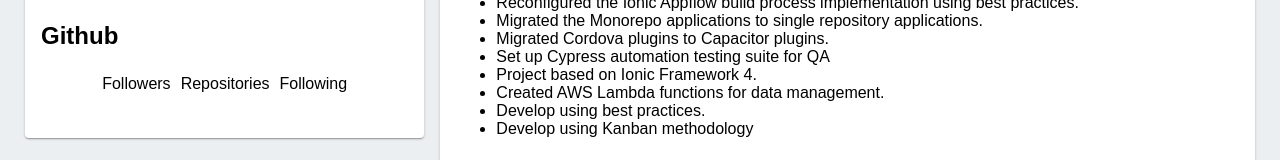
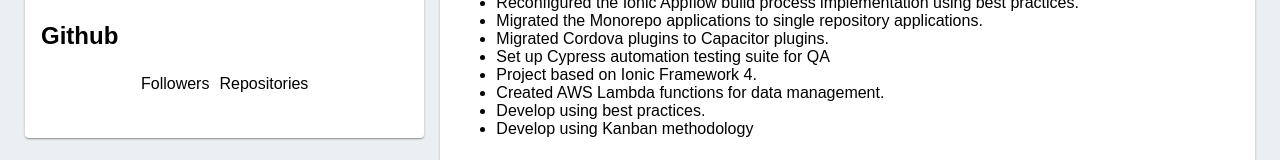
Before and after one commit to danymar24/resume, a React (Create React App) app: page / in a window 1280 px wide. Shown: the part 760-920 px from the top of the page. Built offline with nearby package versions, Linux system fonts and the light colour scheme; no server answers.

Commit message:
Reamoved following from github

```diff
--- a/src/components/github/ProfileComponent.js
+++ b/src/components/github/ProfileComponent.js
@@ -29,9 +29,6 @@ class Profile extends React.Component {
                                 <li>
                                     <a href={repositories} target="_blank" title="Number Of Repository"><i>{data.repos}</i><span> Repositories</span></a>
                                 </li>
-                                <li>
-                                    <a href={following} target="_blank" title="Number Of Following"><i>{data.following}</i><span>Following</span></a>
-                                </li>
                             </ul>
                         </div>
                     </CardContent>
```
